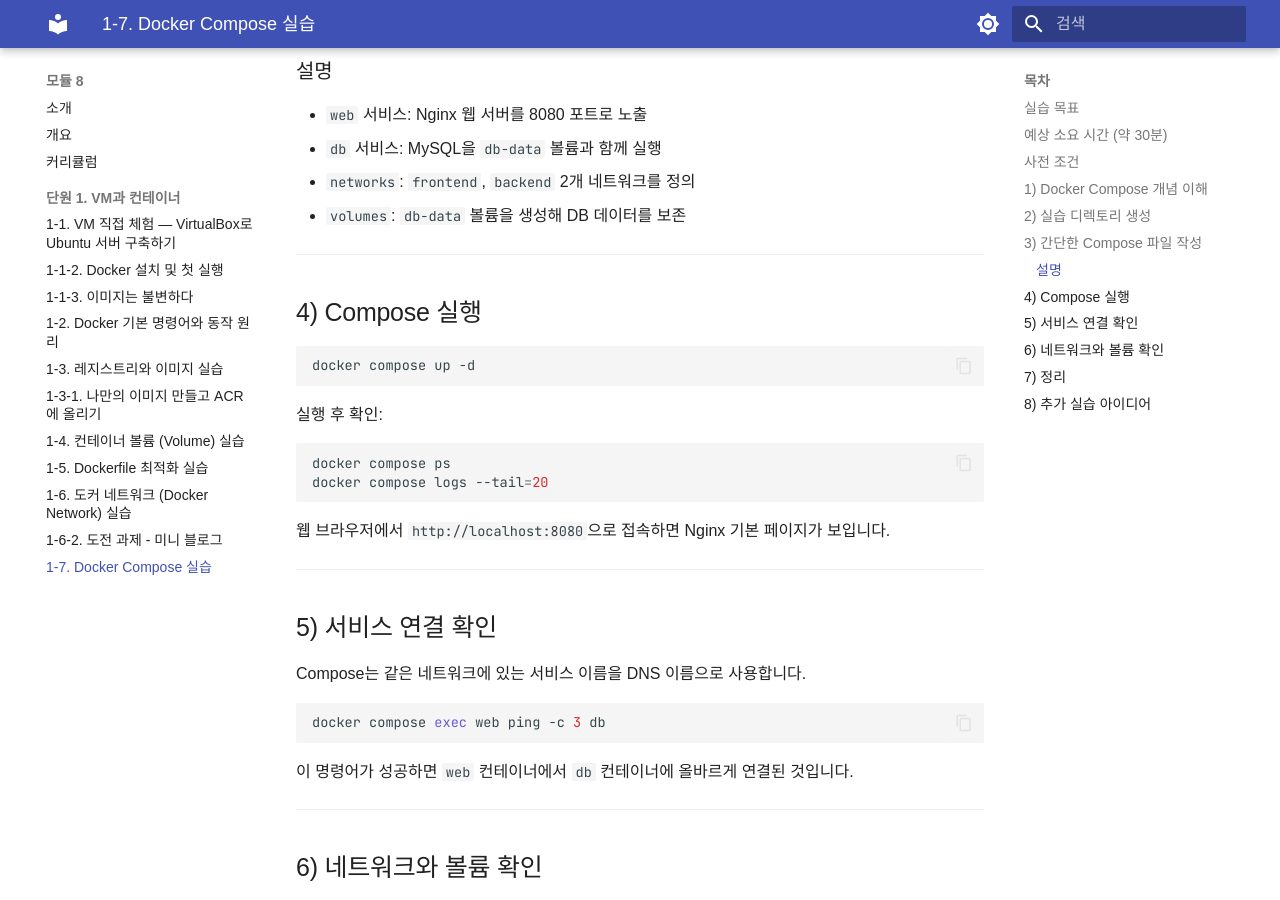
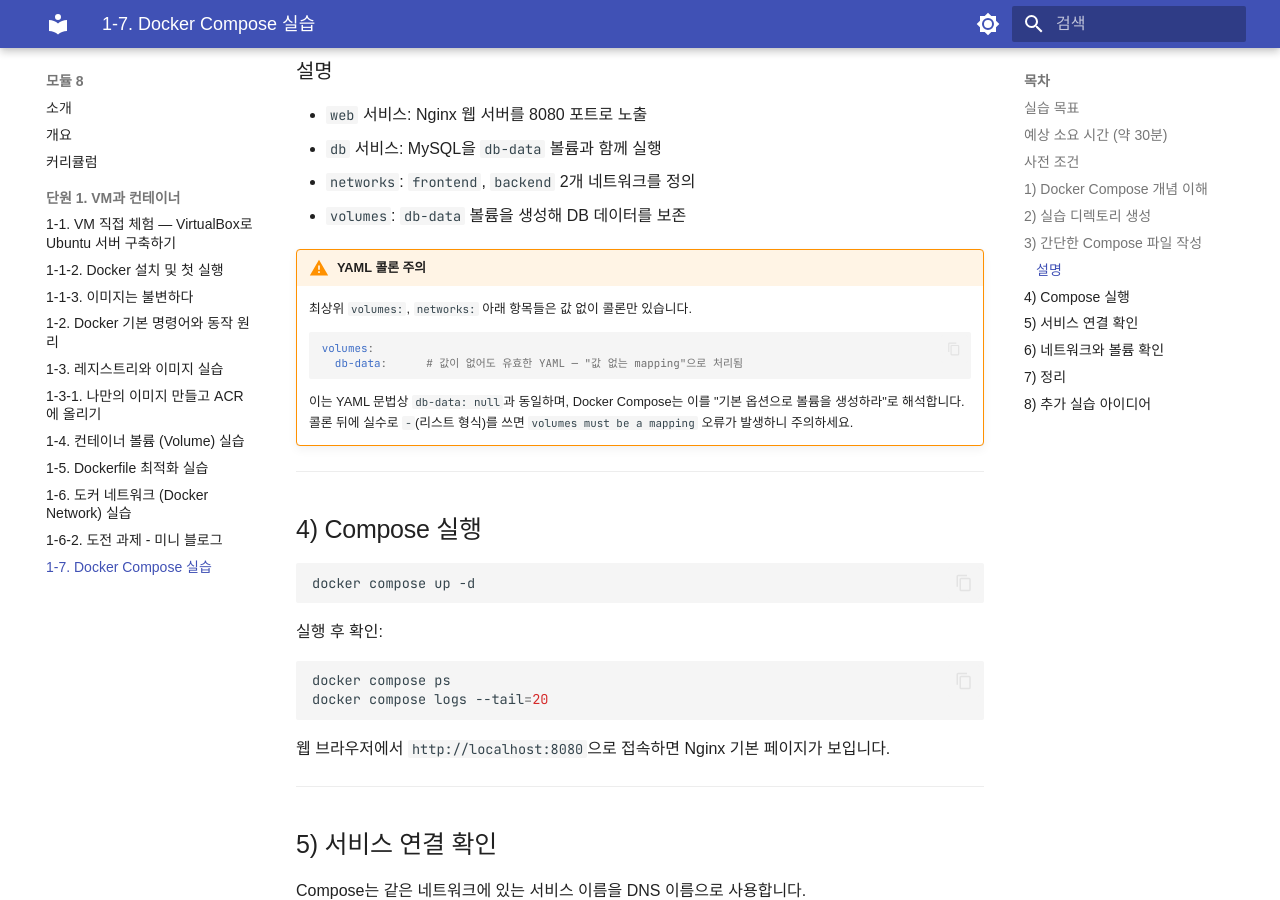
Before and after one commit to skilleat-labs/docker-k8s-labs, an MkDocs documentation site: the page built from docs/modules/module8/1-7.md, in a window 1280 px wide and 900 px high, scrolled down 2760 px. Built offline with MkDocs 1.6.1 and Material for MkDocs 9.7.7, drawn with Linux system fonts in a browser that asks for light colours; some web fonts are replaced.

Commit message:
1-7: 3) YAML 콜론 주의사항 및 값 없는 mapping 설명 추가
Co-Authored-By: Claude Sonnet 4.6 <noreply@anthropic.com>

````diff
--- a/docs/modules/module8/1-7.md
+++ b/docs/modules/module8/1-7.md
@@ -117,6 +117,17 @@ volumes:
 - `networks`: `frontend`, `backend` 2개 네트워크를 정의
 - `volumes`: `db-data` 볼륨을 생성해 DB 데이터를 보존
 
+!!! warning "YAML 콜론 주의"
+    최상위 `volumes:`, `networks:` 아래 항목들은 값 없이 콜론만 있습니다.
+
+    ```yaml
+    volumes:
+      db-data:      # 값이 없어도 유효한 YAML — "값 없는 mapping"으로 처리됨
+    ```
+
+    이는 YAML 문법상 `db-data: null`과 동일하며, Docker Compose는 이를 "기본 옵션으로 볼륨을 생성하라"로 해석합니다.
+    콜론 뒤에 실수로 `-`(리스트 형식)를 쓰면 `volumes must be a mapping` 오류가 발생하니 주의하세요.
+
 ---
 
 ## 4) Compose 실행
````
